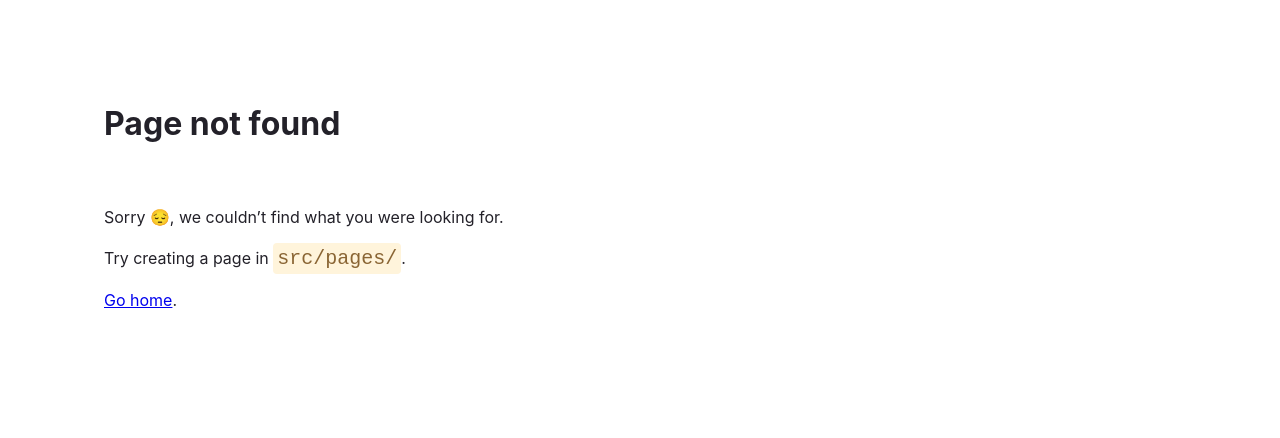
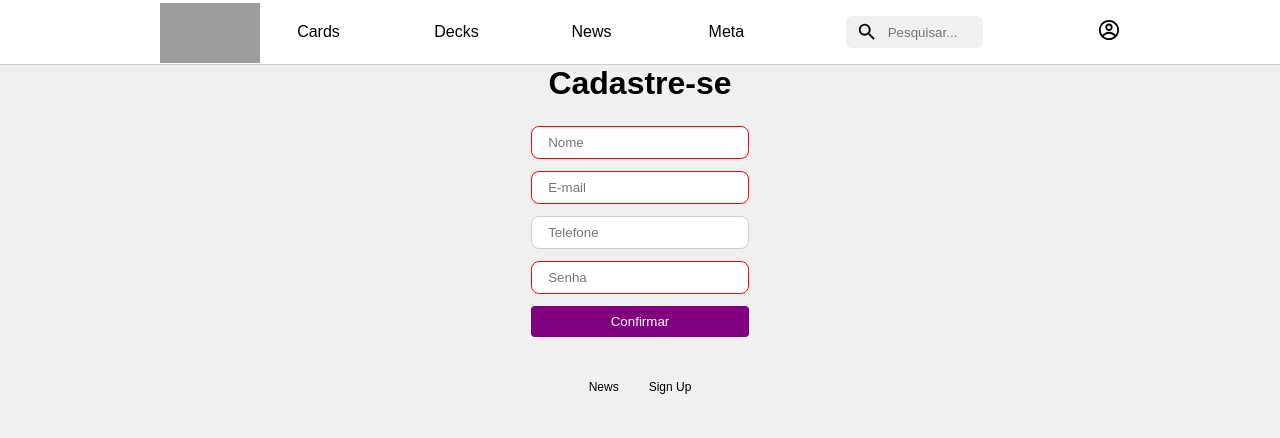
Before and after one commit to elitonjr1/MarvelSnapDataTracker, a Gatsby site: page /Signup in a window 1280 px wide. Before the commit this address had no page. Built offline with nearby package versions, Linux system fonts and the light colour scheme; Gatsby itself is replaced by a stand-in of ours; grey boxes are pictures that could not be loaded.

Commit message:
adicao de pagina de noticias e de formulario

```diff
--- a/src/layout/Footer.tsx
+++ b/src/layout/Footer.tsx
@@ -4,11 +4,11 @@ import styled from 'styled-components';
 const Footer = () => {
     return <FooterDiv>
         <Item>
-            <Link href="/#news">News</Link>
+            <Link href="/NewsDetails">News</Link>
         </Item>
 
         <Item>
-            <Link href="/#signup">Sign Up</Link>
+            <Link href="/Signup">Sign Up</Link>
         </Item>
 
     </FooterDiv>
--- /dev/null
+++ b/src/layout/components/SignupForm.tsx
@@ -0,0 +1,112 @@
+import React from "react";
+import styled from 'styled-components';
+
+const SignupForm = () => {
+    return <Container>
+                <Title>Cadastre-se</Title>
+                <SignupFormContent method="post" action="https://getform.io/f/68af9c99-1479-4b98-b033-bc458a71f75d">
+                    <Input className="input" type="text" name="name" id="name" placeholder="Nome" required minLength={2} maxLength={50}></Input>
+                    <Input className="input" type="email" name="email" id="email" placeholder="E-mail" required></Input>
+                    <Input className="input" type="tel" name="tel" id="tel" placeholder="Telefone" pattern="\([0-9][0-9]\) 9?[0-9]{4}-[0-9]{4}"></Input>
+                    <Input className="input" type="password" name="password" id="password" placeholder="Senha" required></Input>
+                    <Button type="submit">Confirmar</Button>
+                </SignupFormContent>
+           </Container>
+}
+
+export default SignupForm;
+
+const Title = styled.h1`
+
+    text-align: center;
+    font-size: 32px;
+
+    @media only screen and (max-width: 600px) {
+        text-align: center;
+        font-size: 32px;
+    }
+`
+
+const Container = styled.div`
+    display: flex;
+    flex-direction: column;
+    align-items: center;
+
+    @media only screen and (max-width: 600px) {
+        margin: 12px;
+    }
+`
+
+const SignupFormContent = styled.form`
+
+    display: flex;
+    flex-direction: column;
+    margin-top: 24px;
+    width: 17%;
+
+    @media only screen and (max-width: 600px) {
+        display: flex;
+        flex-direction: column;
+        margin-top: 24px;
+    }
+`
+
+const Button = styled.button`
+
+    background-color: purple;
+    padding: 8px 16px;
+    color: #fff;
+    border: none;
+    border-radius: 4px;
+    margin-top: 12px;
+
+    &:hover{
+        opacity: 0.8;
+        cursor: pointer;
+    }
+
+
+    @media only screen and (max-width: 600px) {
+        background-color: purple;
+        padding: 8px 16px;
+        color: #fff;
+        border: none;
+        border-radius: 4px;
+        margin-top: 12px;
+        &:hover{
+            opacity: 0.8;
+            cursor: pointer;
+        }
+    }
+
+`
+
+const Input = styled.input`
+
+        border: 1px solid #ccc;
+        border-radius: 8px;
+        padding: 8px 16px;
+        &:focus {
+            border-color: purple;
+            outline: none;
+        }
+        &:invalid{
+        border-color: red;
+    }
+        &:not(:first-child){
+            margin-top: 12px;
+        }
+
+        @media only screen and (max-width: 600px) {
+            border: 1px solid #ccc;
+            border-radius: 8px;
+            padding: 8px 16px;
+            &:focus {
+                border-color: purple;
+                outline: none;
+            }
+            &:not(:first-child){
+                margin-top: 12px;
+            }
+    }
+`
--- /dev/null
+++ b/src/pages/Signup.tsx
@@ -0,0 +1,12 @@
+import React from "react";
+import Layout from "../layout/Layout";
+import SignupForm from "../layout/components/SignupForm";
+import styled from "styled-components";
+
+const Signup = () => {
+    return <Layout>
+        <SignupForm></SignupForm>
+    </Layout>
+};
+
+export default Signup;
```
Also changed, not shown: src/layout/components/NewsDetailsView.tsx (added, +67 -0 lines), src/pages/NewsDetails.tsx (added, +18 -0 lines).
